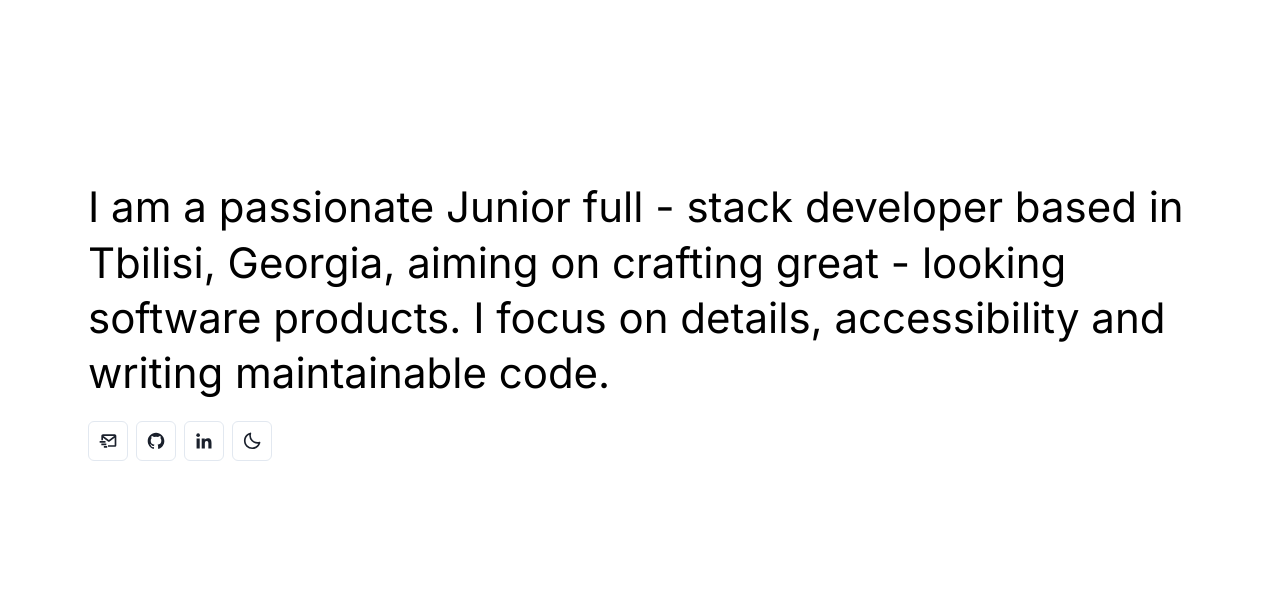
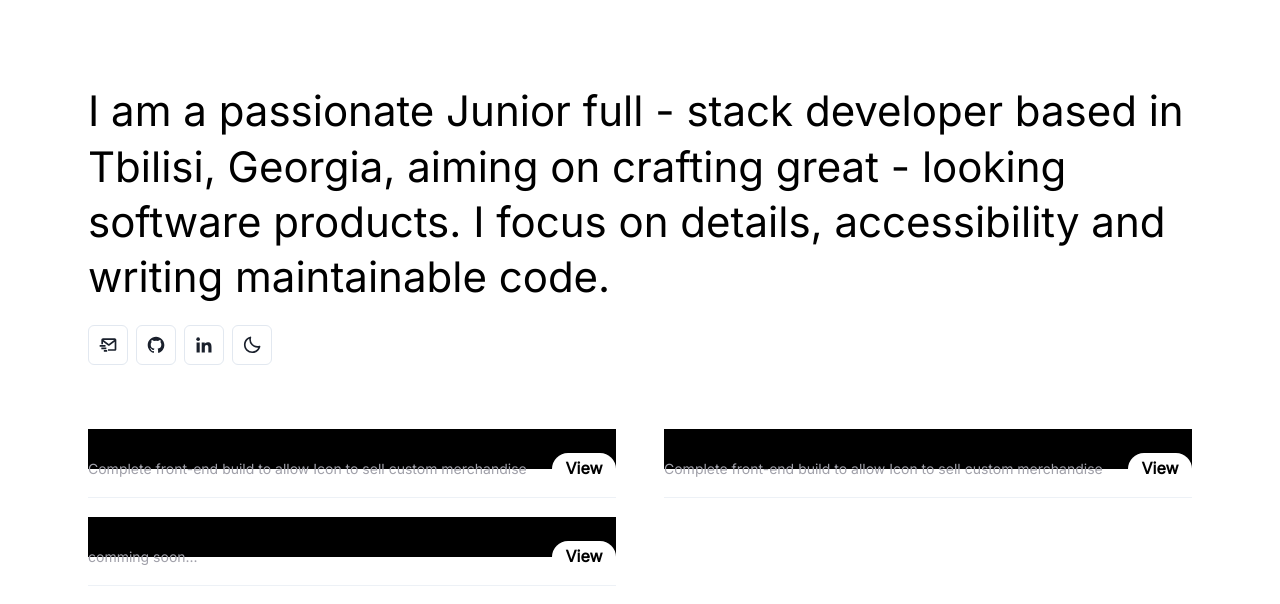
Before and after one commit to dieetcola/next.js-portfolio, a Next.js app: page / in a window 1280 px wide. Shown: the top 604 px of the page. Built offline with nearby package versions, Linux system fonts and the light colour scheme.

Commit message:
finish works section

```diff
--- a/lib/theme.ts
+++ b/lib/theme.ts
@@ -169,6 +169,16 @@ const buttonTheme = defineStyleConfig({
   // sizes: { xl },
 });
 
+const custom = defineStyle({
+  color: 'yellow.500',
+  fontFamily: 'mono',
+  fontWeight: 'semibold',
+  // let's also provide dark mode alternatives
+  _dark: {
+    color: 'yellow.300',
+  },
+});
+
 const theme = extendTheme({
   config,
   styles,
@@ -178,6 +188,7 @@ const theme = extendTheme({
   components: {
     Button: buttonTheme,
     Menu: menuTheme,
+    // Heading: headingTheme,
   },
   // semanticTokens
 });
--- a/pages/index.tsx
+++ b/pages/index.tsx
@@ -5,6 +5,7 @@ import {
   Box,
   Center,
   Flex,
+  Grid,
   HStack,
   Menu,
   MenuButton,
@@ -23,7 +24,24 @@ import {
   useColorModeValue,
   MenuOptionGroup,
   MenuItemOption,
+  Heading,
+  Divider,
 } from '@chakra-ui/react';
+
+const projects = [
+  {
+    name: 'Analytics',
+    description: 'Complete front-end build to allow Icon to sell custom merchandise',
+  },
+  {
+    name: 'Analytics',
+    description: 'Complete front-end build to allow Icon to sell custom merchandise',
+  },
+  {
+    name: 'Analytics',
+    description: 'comming soon...',
+  },
+];
 
 export default function Home() {
   const { colorMode, toggleColorMode } = useColorMode();
@@ -93,13 +111,33 @@ export default function Home() {
         </HStack>
 
         {/* Works */}
-        {/* <SimpleGrid columns={[1, 2, 2]} gap={6}>
-          <GridItem>fsdfsf</GridItem>
-          <GridItem>dfsdfd</GridItem>
-          <GridItem>dfsdf</GridItem>
-          <GridItem>fdsfdd</GridItem>
-        </SimpleGrid> */}
 
+        <Grid templateColumns='repeat(2, 1fr)' gap={12} mt={16}>
+          {projects.map((item) => (
+            <GridItem w='100%' h='10' bg='black'>
+              <Heading as='h2' size='md' sx={{ textTransform: 'uppercase' }}>
+                {item.name}
+              </Heading>
+
+              <Flex justifyContent='space-between' alignItems='center'>
+                <Text fontSize='sm' color='#A1A1AA'>
+                  {item.description}
+                </Text>
+                <Button
+                  _hover={{ bg: '#ebedf0' }}
+                  borderRadius={20}
+                  bg='white'
+                  color='black'
+                  p='0'
+                  h={8}
+                  w={16}>
+                  View
+                </Button>
+              </Flex>
+              <Divider orientation='horizontal' mt={3} />
+            </GridItem>
+          ))}
+        </Grid>
         {/* <Button onClick={toggleColorMode}>Toggle {colorMode === 'light' ? 'Dark' : 'Light'}</Button> */}
       </Flex>
     </>
```
